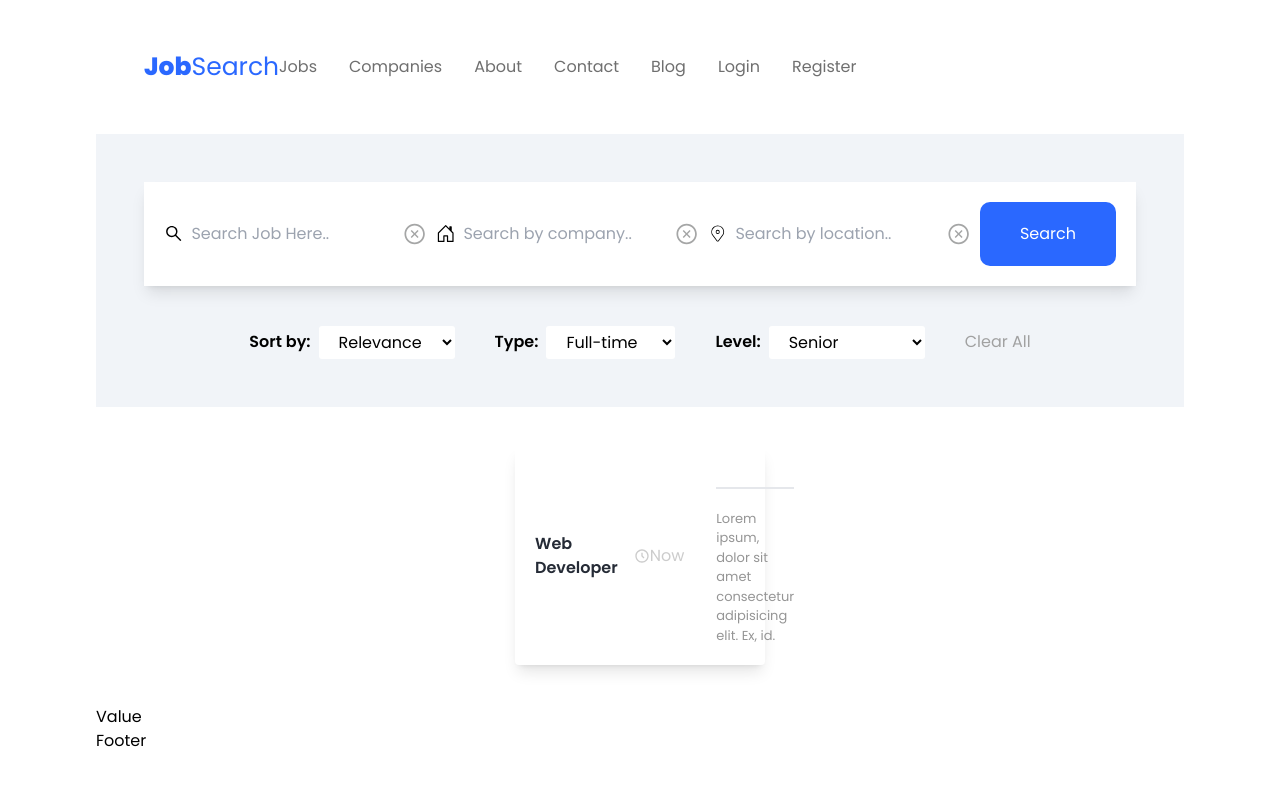
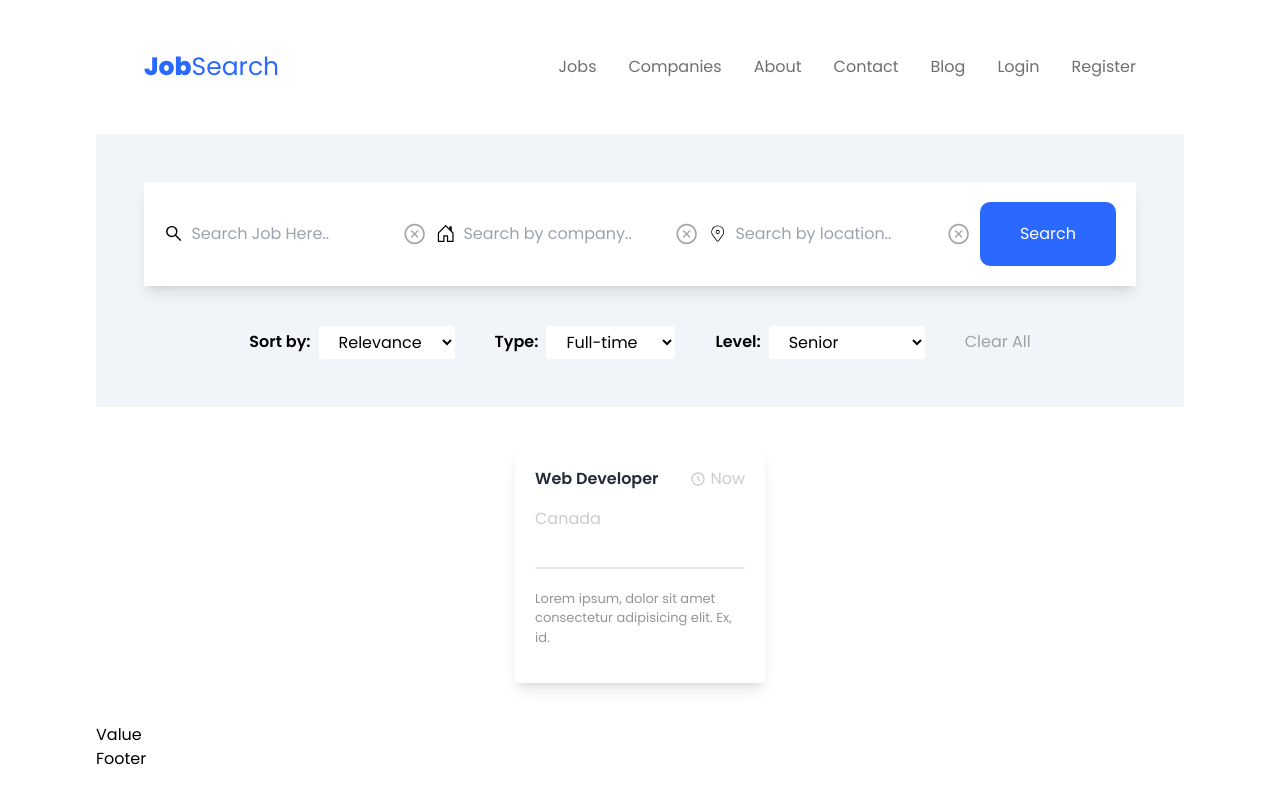
Before and after one commit to aid19/job-portal-react, a React app: page / in a window 1280 px wide. Built offline with nearby package versions, Linux system fonts and the light colour scheme; the HTML template or start-up script is replaced by a standard one.

Commit message:
some changes

```diff
--- a/src/Components/JobDiv/Jobs.jsx
+++ b/src/Components/JobDiv/Jobs.jsx
@@ -1,19 +1,19 @@
 // eslint-disable-next-line no-unused-vars
 import React from 'react'
-
 import {BiTimeFive} from 'react-icons/bi'
 
 const Jobs = () => {
   return (
+    <div>
       <div className='jobContainer flex gap-10 justify-center flex-wrap items-center py-10'>
-      <div className='group group/item singleJob w-[250px] p-[20px] bg-white rounded [10p] hover:bg-blueColor shadow-lg
+        <div className='group group/item singleJob w-[250px] p-[20px] bg-white rounded [10px] hover:bg-blueColor shadow-lg
         shadow-greyIsh-400/700 hover:shadow-lg'>
-        <span className='flex justify-between items-center gap-4'>
+          <span className='flex flex-wrap justify-between items-center gap-4'>
             <h1 className='text-[16px] font-semibold text-textColor group-hover:text-white'>Web Developer</h1>
-          <span className='flex items-center text-[#ccc]'>
-            <BiTimeFive />Now
+            <span className='flex items-center text-[#ccc] gap-1'>
+              <BiTimeFive/>Now
             </span>
-          <h6 className='text-[#ccc]'></h6>
+            <h6 className='text-[#ccc]'>Canada</h6>
             <p className='text-[13px] text-[#959595] pt-[20px] border-t-[2px] mt-[20px] group-hover:text-white'>
               Lorem ipsum, dolor sit amet consectetur adipisicing elit. Ex, id.
             </p>
@@ -23,6 +23,7 @@ const Jobs = () => {
           </span>
         </div>
       </div>
+    </div>
   )
 }
 
--- a/src/Components/NavBar/NavBar.jsx
+++ b/src/Components/NavBar/NavBar.jsx
@@ -3,7 +3,7 @@ import React from 'react'
 
 const NavBar = () => {
   return (
-    <div className='navBar flex jutify-between items-center p-[3rem]'>
+    <div className='navBar flex justify-between items-center p-[3rem]'>
         <div className='logoDiv'>
             <h1 className='logo text-[25px] text-blueColor'>
             <strong>Job</strong>Search</h1>
```
Lines whose indentation alone changed are shown as unchanged.
